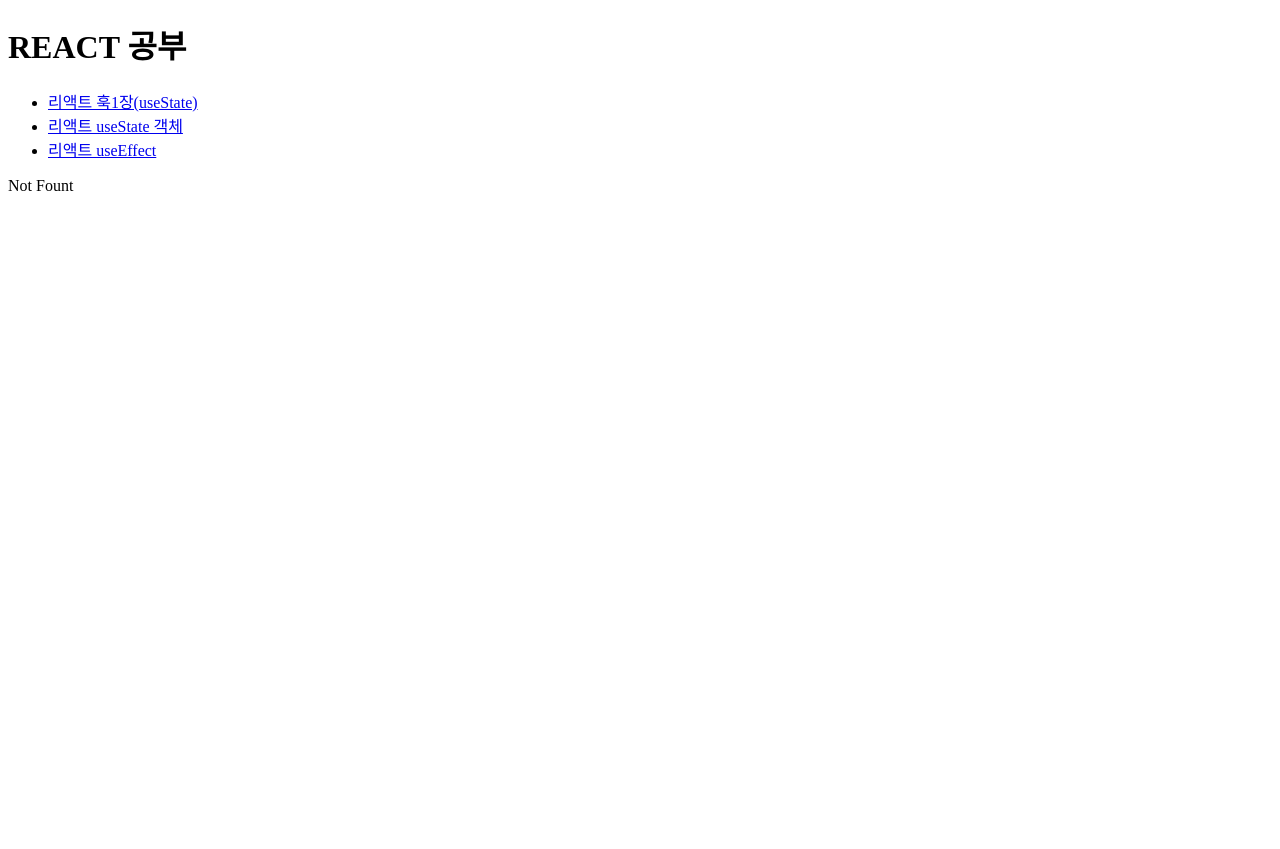
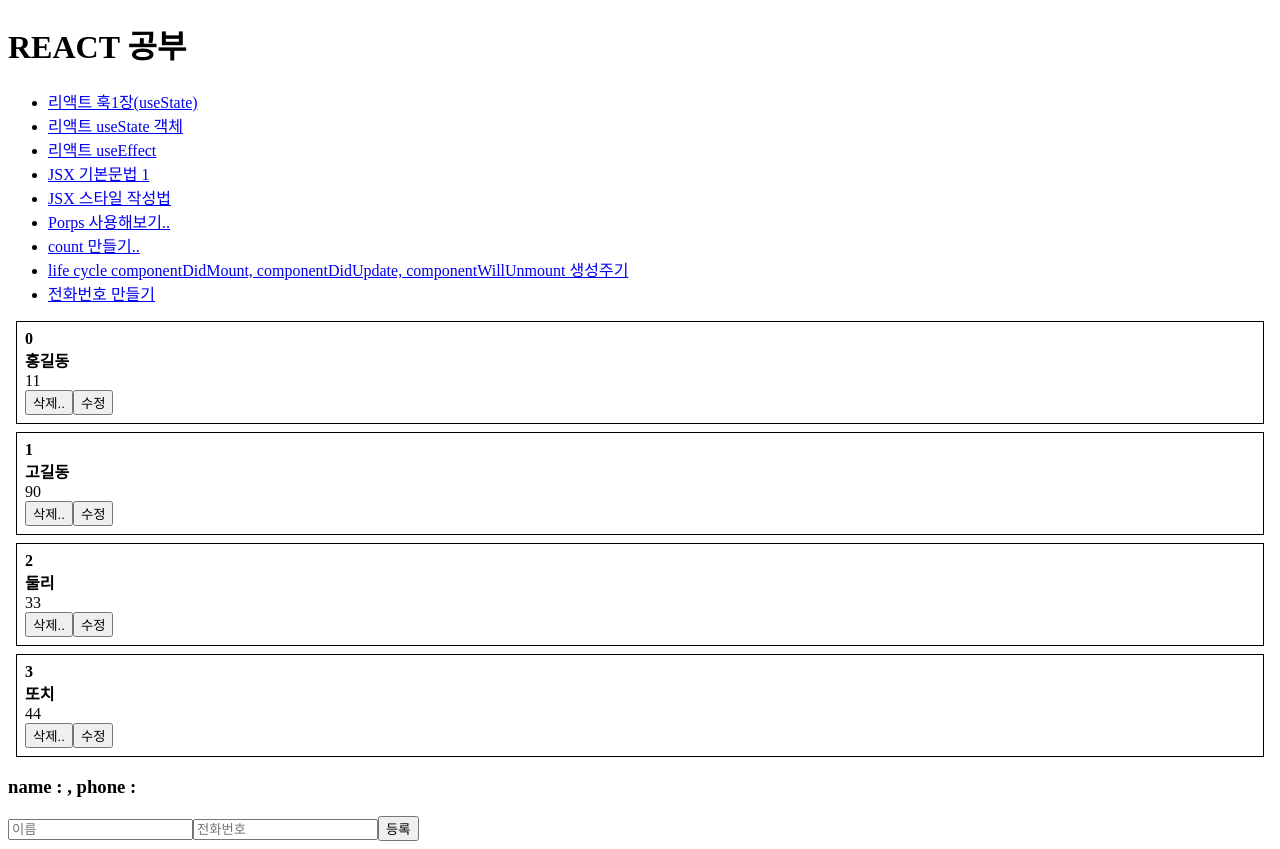
Before and after one commit to kjspp4/react-study, a React (Create React App) app: page /exam09 in a window 1280 px wide. Before the commit the page ends 800 px from the top, so only its background shows below. Built offline with nearby package versions, Linux system fonts and the light colour scheme.

Commit message:
리액트전화번호부

```diff
--- a/src/App.js
+++ b/src/App.js
@@ -4,6 +4,13 @@
 import Exam01 from './routes/Exam01'
 import Exam02 from './routes/Exam02'
 import Exam03 from './routes/Exam03'
+import Exam04 from './routes/Exam04'
+import Exam05 from './routes/Exam05'
+import Exam06 from './routes/Exam06'
+import Exam07 from './routes/Exam07'
+import Exam08 from './routes/Exam08'
+import Exam09 ,{PhoneForm} from './routes/Exam09'
+
 
 const Home = ()=>{
   return(
@@ -88,6 +95,13 @@
           <li><NavLink exact to="/">리액트 훅1장(useState)</NavLink> </li>
           <li><NavLink exact to="/exam02">리액트 useState 객체</NavLink> </li>
           <li><NavLink exact to="/exam03">리액트 useEffect </NavLink> </li>
+          <li><NavLink exact to="/exam04">JSX 기본문법 1 </NavLink> </li>
+          <li><NavLink exact to="/exam05">JSX 스타일 작성법 </NavLink> </li>
+          <li><NavLink exact to="/exam06"> Porps  사용해보기.. </NavLink> </li>
+          <li><NavLink exact to="/exam07"> count  만들기.. </NavLink> </li>
+          <li><NavLink exact to="/exam08"> life cycle componentDidMount, componentDidUpdate, componentWillUnmount 생성주기 </NavLink> </li>
+          <li><NavLink exact to="/exam09"> 전화번호 만들기 </NavLink> </li>
+
           {/* <li><NavLink exact to="/exam01" >useState 연습</NavLink> </li>
           <li><NavLink exact to="/contract">Contract</NavLink> </li> */}
         </ul>
@@ -95,6 +109,14 @@
           <Route exact  path="/" component={Exam01}></Route>
           <Route exact  path="/exam02" component={Exam02}></Route>
           <Route exact  path="/exam03" component={Exam03}></Route>
+          <Route exact  path="/exam04" component={Exam04}></Route>
+          <Route exact  path="/exam05" component={Exam05}></Route>
+          <Route exact  path="/exam06" component={Exam06}></Route>
+          <Route exact  path="/exam07" component={Exam07}></Route>
+          <Route exact  path="/exam08" component={Exam08}></Route>
+          <Route exact  path="/exam09" component={Exam09}></Route>
+          <Route exact  path="/phoneForm" component={PhoneForm}></Route>
+
           {/* <Route exact path="/exam01"  component={Exam01}  > </Route>
           <Route exact path="/contract" component={Contract} ></Route> */}
 
--- /dev/null
+++ b/src/Exam05.css
@@ -0,0 +1,7 @@
+.test{
+    background: black;
+    color: aqua;
+    font-size: 36px;
+    padding: 1rem;
+    font-weight: 600;
+}
--- /dev/null
+++ b/src/routes/Exam04.js
@@ -0,0 +1,58 @@
+import React from 'react';
+
+const Exam04 = () => {
+    const Title  = `리액트 기본 문법  변수를 사용할때는 retrun  함수 안에서  { 변수 이름} 쓴다.
+    const value = 2;
+    return (
+        <div>
+         {Title}
+        {
+
+            1+4===3 ? '맞다':'틀리다'
+        }
+
+        {
+            1+12==2 && <div> <h1> 나타나라.. </h1> </div>
+        }
+
+        {
+            (() => {
+                if(value===1) return <div>1이다 </div>
+                if(value===2) return <div>2이다 </div>
+                if(value===3) return <div>3이다 </div>
+                return <div> 없다. </div>
+              } )()
+        }
+
+
+                </div>
+    );
+    `;
+    const value = 2;
+    return (
+        <div>
+         {Title}
+        {
+
+            1+4===3 ? '맞다':'틀리다'
+        }
+
+        {
+            1+12==2 && <div> <h1> 나타나라.. </h1> </div>
+        }
+
+        {
+            (() => {
+                if(value===1) return <div>1이다 </div>
+                if(value===2) return <div>2이다 </div>
+                if(value===3) return <div>3이다 </div>
+                return <div> 없다. </div>
+              } )()
+        }
+
+
+                </div>
+    );
+};
+
+export default Exam04;
--- /dev/null
+++ b/src/routes/Exam05.js
@@ -0,0 +1,27 @@
+import React from 'react';
+
+import '../Exam05.css'
+
+const Exam05 = () => {
+    const style = {
+        backgroundColor:'black',
+        padding:'16px',
+        color:'white',
+        fontSize:'36px'
+    };
+    return (
+        <>
+        {/* 주석은 이렇게 남겨야 함..   */}
+
+        <div style={style}>
+            스타일..
+        </div>
+        <div className="test">
+            스타일2222
+        </div>
+
+        </>
+    );
+};
+
+export default Exam05;
--- /dev/null
+++ b/src/routes/Exam06.js
@@ -0,0 +1,25 @@
+import React, { useState } from 'react';
+
+
+const TestProps= ({name}) =>{
+    console.log(name);
+    return <div><h1> {name} </h1></div>
+}
+
+TestProps.defaultProps= {
+    name : '홍길동'
+}
+
+
+const Exam06 = () => {
+    const [name, setName] = useState('기본값');
+
+    return (
+        <div>
+            props 사용해보기...
+           <TestProps name="kjm" />
+        </div>
+    );
+};
+
+export default Exam06;
--- /dev/null
+++ b/src/routes/Exam07.js
@@ -0,0 +1,15 @@
+import React, { useState } from 'react';
+
+const Exam07 = () => {
+    const [count, setCount]= useState(0);
+
+    return (
+        <div>
+            <h1>  증가수 {count} </h1>
+            <button onClick={ ()=>setCount(count+1) }>증가 </button>
+            <button onClick={ ()=>setCount(count-1) }>감소 </button>
+        </div>
+    );
+};
+
+export default Exam07
--- /dev/null
+++ b/src/routes/Exam08.js
@@ -0,0 +1,21 @@
+import React , {useEffect, useState } from 'react';
+
+const Exam08 = () => {
+    const [count , setCount] = useState(0);
+    useEffect(()=>{
+        console.log("----랜더링.. -----")
+        return ()=>{
+            console.log("---- 언 마운트-----")
+        };
+    });
+
+    const InPlus =  ()=>setCount(count+1);
+    return (
+
+        <div>
+           <button onClick={ InPlus }> 상태값 변경 </button>
+        </div>
+    );
+};
+
+export default Exam08;
--- /dev/null
+++ b/src/routes/Exam09.js
@@ -0,0 +1,178 @@
+import React, { useState } from 'react';
+import reactRouterDom from 'react-router-dom';
+
+const Exam09 = () => {
+  const [information ,setInformation] =useState([
+      {id:0, name:"홍길동", phone:11},
+      {id:1, name:"고길동", phone:90},
+      {id:2, name:"둘리", phone:33},
+      {id:3, name:"또치", phone:44}
+  ]);
+  const [cnt, setCnt] = useState(4);
+
+
+
+  const handleCreate = (user)=>{
+      //setInformation(  {name:name, phone:phone});
+      //console.log(user);
+      setCnt(cnt+1);
+      setInformation([...information, {id:cnt , ...user }]);
+      //console.log("handel create")
+  }
+
+
+  const handelRemove= (id)=>{
+    setInformation([ ...information.filter(p=>p.id !== id)]);
+  }
+
+
+  const handleUpdate=(id, user)=>{
+    const list =  information.map(
+        info =>{
+            if(info.id === id){
+                return {
+                    id:id,
+                    ...user
+                };
+            }
+            return info;
+        });
+
+    setInformation(list);
+
+      console.log( JSON.stringify(list));
+
+
+  }
+
+
+
+
+  return (
+    <>
+        {/* <h1>{`부모.. name :  ${user.name} , phone : ${user.phone}  ` } </h1> */}
+        {/* <h1>  { JSON.stringify(information) }</h1> */}
+        <PhoneInfoList data={information} onRemove= {handelRemove} onUpdate= {handleUpdate} ></PhoneInfoList>
+        <PhoneForm onCreate={handleCreate}  />
+    </>
+  )
+};
+
+
+
+const PhoneInfoList = ({data, onRemove, onUpdate}) =>{
+    const list = data.map(info=>(
+        <PhoneInfo info={info} key={info.id} onRemove={onRemove} onUpdate= {onUpdate} ></PhoneInfo>
+    ));
+    console.log("PhoneInfoList");
+    return(
+        <>
+            {list}
+        </>
+    );
+}
+
+
+const PhoneInfo = ({info, onRemove,onUpdate}) => {
+    const style = {
+        border: '1px solid black',
+        padding:'8px',
+        margin:'8px'
+
+    }
+
+    const [edit, setEdit] = useState(false);
+    const [user, setUser] = useState(info);
+
+    const handelToggleEdit = ()=>{
+        if(edit){
+            onUpdate(info.id, user);
+            //setUser(info);
+        }
+        // }else{
+        //     setUser(info);
+        // }
+        setEdit(!edit);
+    }
+
+    const handelRemove = ()=>{
+        onRemove(info.id);
+    }
+
+
+
+
+    const handleChangeUser=(e)=>{
+        setUser({...user, [e.target.name] :e.target.value });
+    }
+
+    console.log(user.name);
+
+    return (
+        <div style={style}>
+            {
+                edit ? (
+                    <>
+                    <div><b> <input name="name"  value= {user.name} onChange={handleChangeUser} />  </b></div>
+                    <div><b> <input name="phone" value= {user.phone} onChange={handleChangeUser}  />  </b></div>
+                </>
+                ) :(
+                    <>
+                        <div><b> {info.id}  </b></div>
+                        <div><b> {info.name}  </b></div>
+                        <div> {info.phone}  </div>
+                    </>
+                )
+
+            }
+
+
+            <button onClick={handelRemove}> 삭제.. </button>
+            <button onClick={handelToggleEdit}>
+            { edit ? '적용' : '수정' }
+
+            </button>
+
+        </div>
+    );
+};
+
+
+
+
+
+export const PhoneForm = ({onCreate})=>{
+    const [user ,setUser] =useState({name:'', phone:'' });
+
+    const changeName = (e) =>{
+        setUser({ ...user, name: e.target.value  });
+
+    }
+
+    const changeValue = (e) =>{
+        setUser({ ...user, [e.target.name]: e.target.value  });
+    }
+
+
+    const handleSubmit = (e)=>{
+        e.preventDefault();
+        onCreate(user);
+    }
+
+
+
+    return (
+       <form onSubmit={handleSubmit} >
+           <h3>{`name :  ${user.name} , phone : ${user.phone}  ` } </h3>
+           {/* <input onChange={ (e)=>setName(e.target.value) } value={name} ></input> */}
+
+           <input name="name" placeholder="이름" onChange={ changeValue } value={user.name} ></input>
+           <input name="phone" placeholder="전화번호" onChange={ changeValue } value={user.phone} ></input>
+           <button type="submit"> 등록</button>
+       </form>
+    );
+}
+
+
+
+export default Exam09;
```
